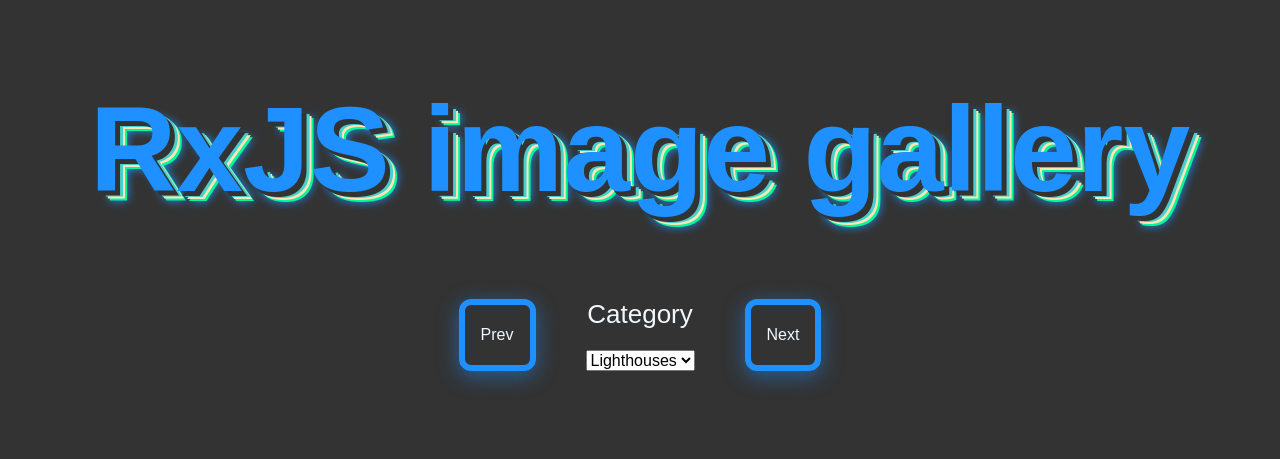
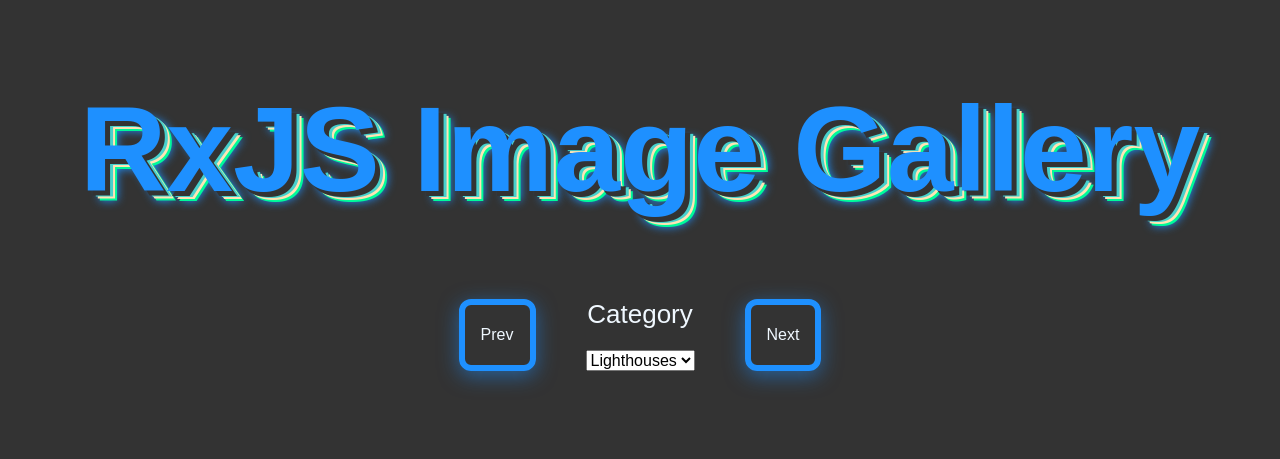
Before and after one commit to LemonyPie/rxjs-gallery, a website built with Parcel: page index.html in a window 1280 px wide. Shown: the top 459 px of the page. Built offline with nearby package versions, Linux system fonts and the light colour scheme.

Commit message:
feat: change heading case

```diff
--- a/index.html
+++ b/index.html
@@ -9,7 +9,7 @@
     <link rel="stylesheet" href="style.scss">
 </head>
 <body>
-    <h1>RxJS image gallery</h1>
+    <h1>RxJS Image Gallery</h1>
     <nav>
         <button id="prev">Prev</button>
         <label class="category-select">
```
